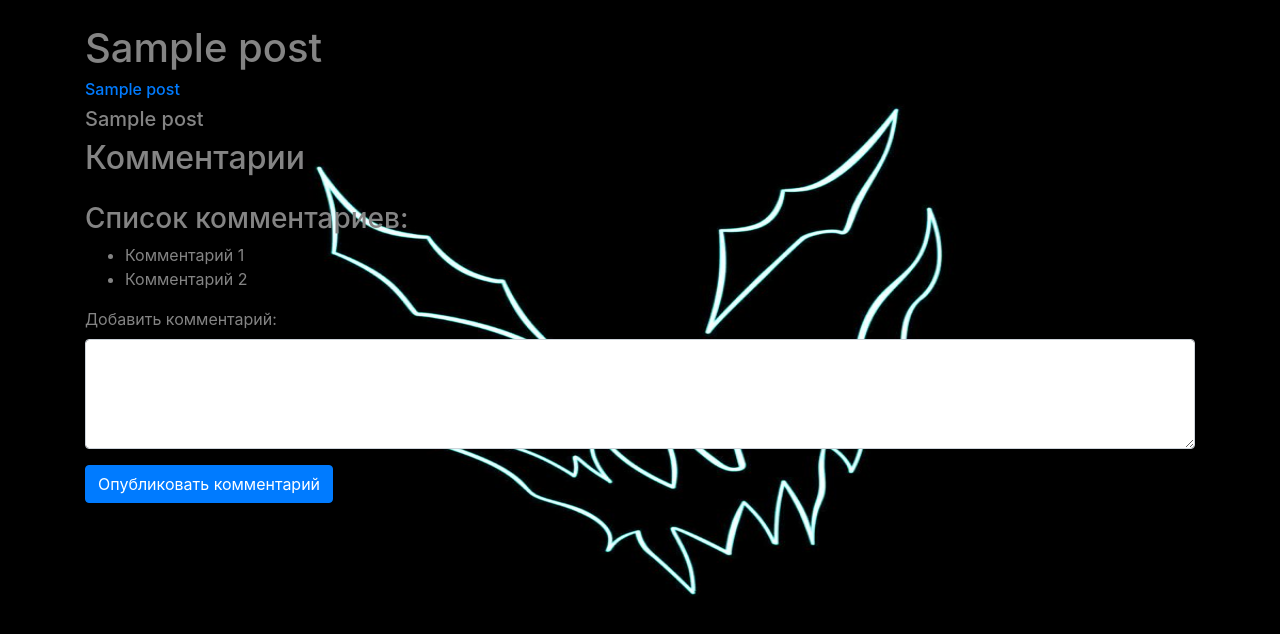
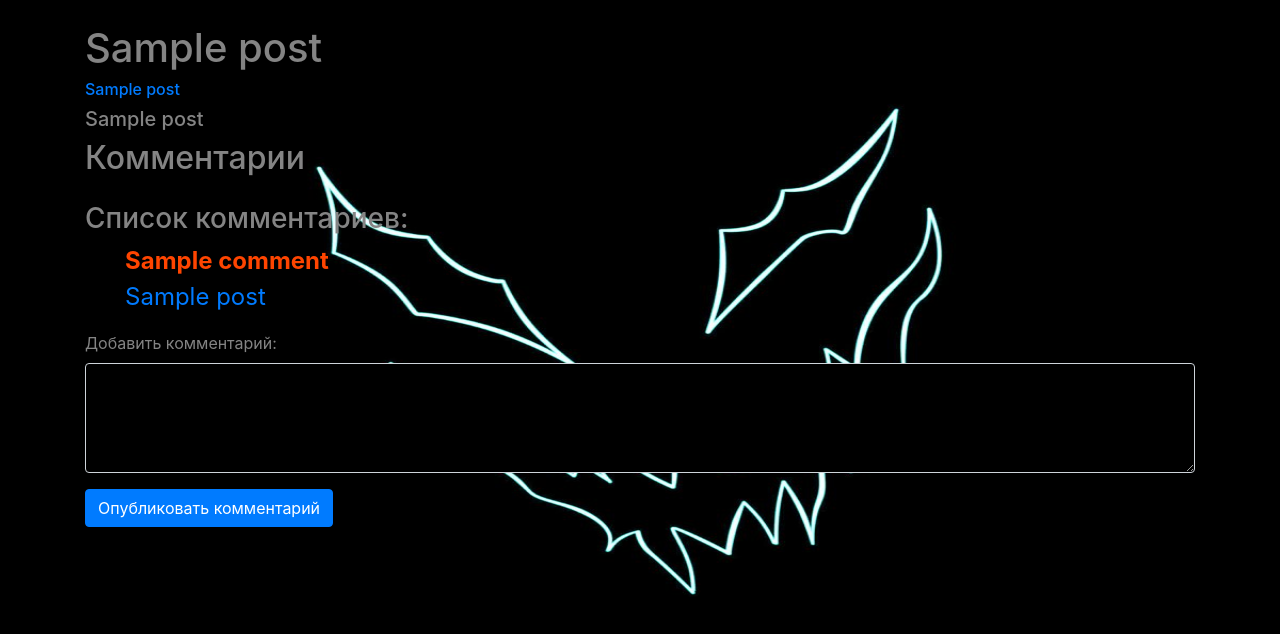
Before and after one commit to NevermoreKatana/Souls-of-Stockholm, a Flask app: page /post/1 in a window 1280 px wide. Shown: the part 56-690 px from the top of the page. Run offline with Flask 3, Linux system fonts and the light colour scheme; a database or web service that is not in the repository returns one stand-in record (values such as "Sample title"); parts of the project's set-up code (start-up, migrations or seed data) failed here and were passed over; some libraries are stand-ins or nearby versions.

Commit message:
Добавлены начальная версия комментариев

```diff
--- a/stockholm_souls/app.py
+++ b/stockholm_souls/app.py
@@ -13,7 +13,9 @@ from stockholm_souls.database.db import (verification,
                                          take_all_users,
                                          take_all_posts,
                                          take_one_post,
-                                         take_posts_api)
+                                         take_posts_api,
+                                         take_comments,
+                                         add_comments)
 from flask import (Flask,
                    render_template,
                    request,
@@ -127,10 +129,12 @@ def page_not_found(error):
 @app.route('/post/<id>', methods=['GET'])
 def show_post(id):
     post_info = take_one_post(id)
+    comments_data = take_comments(id)
     current_user = session.get('user')
     if post_info:
-        return render_template('post.html', post=post_info[0], cu=current_user)
+        return render_template('post.html', post=post_info[0], cu=current_user, comments = comments_data)
     return render_template('/error/index.html')
+
 
 @app.route('/<jwt>/posts', methods=['POST'])
 def api_posts(jwt):
@@ -138,3 +142,11 @@ def api_posts(jwt):
     if data:
         return jsonify(data)
     return jsonify({'denied': 'Отказано в доступе'})
+
+
+@app.route('/post/<post_id>/comment', methods=['POST'])
+def add_comment(post_id):
+    content = request.form['comment']
+    user = session.get('user')
+    add_comments(post_id, content, user)
+    return redirect(f'/post/{post_id}')
--- a/stockholm_souls/database/db.py
+++ b/stockholm_souls/database/db.py
@@ -194,6 +194,7 @@ def take_one_post(id):
     finally:
         release_connection(conn)
 
+
 def take_posts_api(jwt):
     conn = get_connection()
     try:
@@ -205,3 +206,24 @@ def take_posts_api(jwt):
                 return cursor.fetchall()
     finally:
         release_connection(conn)
+
+
+def take_comments(post_id):
+    conn = get_connection()
+    try:
+        with conn.cursor() as cursor:
+            cursor.execute(f"SELECT * FROM comments WHERE post_id = %s", (post_id,))
+            data = cursor.fetchall()
+            return data
+    finally:
+        release_connection(conn)
+
+
+def add_comments(post_id, content, user_data):
+    conn = get_connection()
+    try:
+        with conn.cursor() as cursor:
+            cursor.execute(f"INSERT INTO comments (post_id, username, content) VALUES (%s, %s, %s)", (post_id, user_data['name'], content,))
+            cursor.execute("COMMIT")
+    finally:
+        release_connection(conn)
--- a/stockholm_souls/templates/post.html
+++ b/stockholm_souls/templates/post.html
@@ -49,7 +49,6 @@
                 {% endif %}
             </ul>
     </nav>
-{#{{ post }}#}
     <!-- Основное содержание страницы -->
     <div class="container mt-4">
         <!-- Здесь вы можете использовать параметры запроса (например, ID поста) для получения и отображения нужного поста -->
@@ -65,16 +64,22 @@
         <!-- Список комментариев -->
         <div class="mt-4">
             <h3>Список комментариев:</h3>
-            <ul>
+            <ul style="color: orangered; font-size: 24px;">
                 <!-- Здесь вы можете вставить цикл, чтобы отобразить список комментариев к посту -->
-                <li>Комментарий 1</li>
-                <li>Комментарий 2</li>
+                {% for c in comments %}
+                    <dl>
+                      <dt>{{c[3]}}</dt>
+                      <dd>
+                          <a href="/profile/{{ post[1] }}">{{ post[2] }}</a>
+                      </dd>
+                    </dl>
+                {% endfor %}
                 <!-- Добавьте больше комментариев по аналогии -->
             </ul>
-            <form action="/post/{{ post_id }}/comment" method="post">
+            <form action="/post/{{ post[0] }}/comment" method="post">
             <div class="form-group">
                 <label for="comment">Добавить комментарий:</label>
-                <textarea class="form-control" id="comment" name="comment" rows="4" required></textarea>
+                <textarea class="form-control" id="comment" name="comment" rows="4" style="background-color: black" required></textarea>
             </div>
             <button type="submit" class="btn btn-primary">Опубликовать комментарий</button>
         </form>
```
